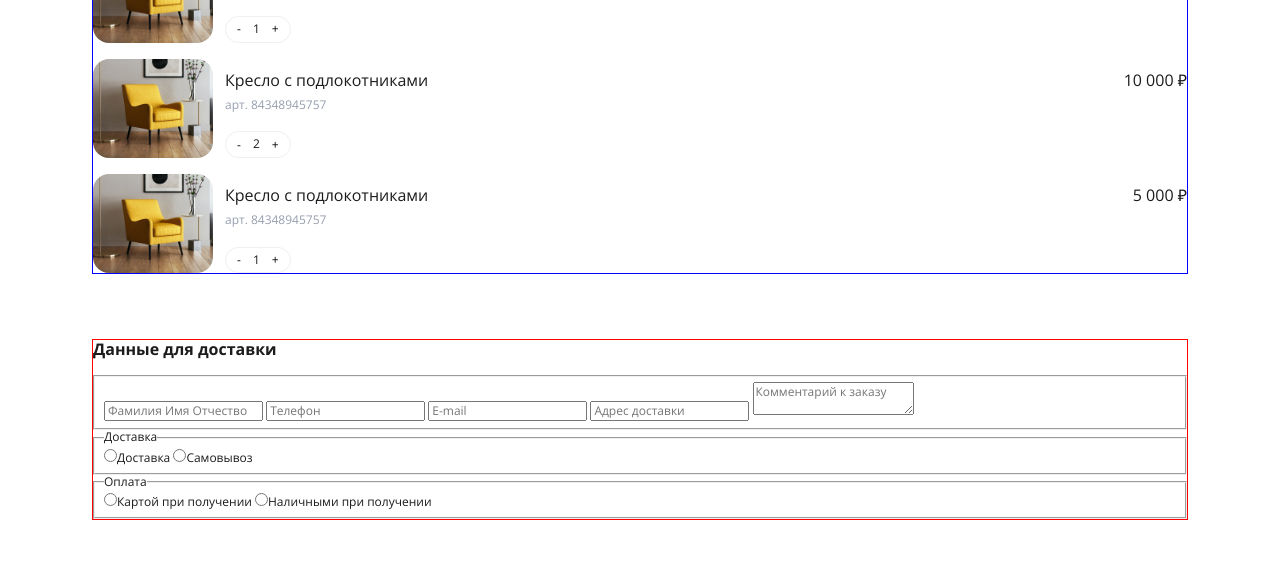
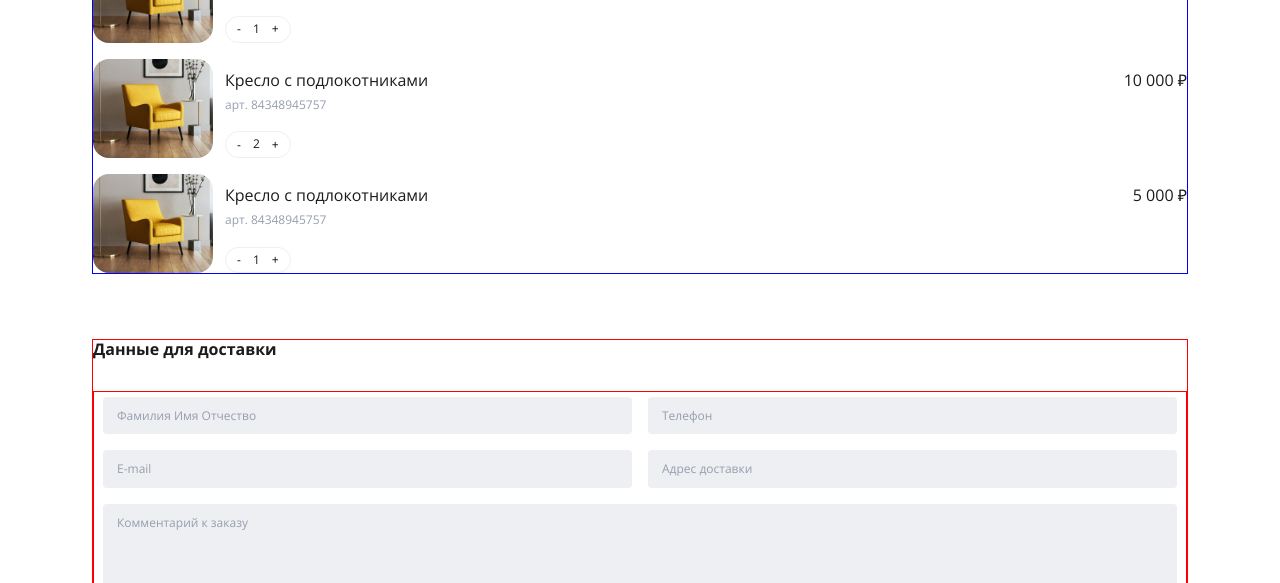
Before and after one commit to Rednata/koff, a website built with Vite: page index.html in a window 1280 px wide. Shown: the part 344-927 px from the top of the page. Built offline with nearby package versions, Linux system fonts and the light colour scheme.

Commit message:
feat: style for radio-input

```diff
--- a/styles/form-order.scss
+++ b/styles/form-order.scss
@@ -1,21 +1,59 @@
 .form-order {
+  display: grid;
+  gap: 16px;
 
   &__fieldset {
+    border: none;
+    border: 1px solid red;
 
     &_input {
+      display: grid;
+      row-gap: 8px;
+
+      @media (min-width: 580px) {
+        grid-template-columns: 1fr 1fr;
+        gap: 10px;
+      }
+      @media (min-width: 820px) {
+        gap: 16px;
+      }
     }
 
     &_radio {
+      display: flex;
+      flex-direction: column;
+      row-gap: 10px;
     }
   }
 
-  &__input {
+  &__input,
+  &__textarea {
+    background-color: #EEEFF2;
+    border: none;
+    padding: 12px 14px;
+    border-radius: 4px;
+  }
+
+  &__input::placeholder,
+  &__textarea::placeholder {
+    color: #969EAE;
   }
 
   &__textarea {
+    min-height: 120px;
+    resize: vertical;
+
+    @media (min-width: 580px) {
+      grid-column: 1/-1;
+    }
   }
 
   &__legend {
+    margin-bottom: 13px;
+
+    @media (min-width: 580px) {
+      margin-bottom: 17px;
+    }
   }
 
   &__label {
--- a/styles/radio.scss
+++ b/styles/radio.scss
@@ -1,5 +1,67 @@
 .radio {
+	// position: relative;
+	display: flex;
+	align-items: center;
+	font-size: 12px;
+	margin-bottom: 8px;
+	color: #151515;
+	line-height: 16px;
+
+	&:last-child {
+		margin-bottom: 0;
+	}
 
 		&__input {
+			position: relative;
+			-webkit-appearance: none;
+			-moz-appearance: none;
+			appearance: none;
+			padding: 2px;
+			margin-right: 8px;
+
+			&:before {
+				content: "";
+				display: block;
+				width: 12px;
+				height: 12px;
+				background-color: #ffffff;
+				border: 1px solid #151515;
+				border-radius: 8px;
+			}
+
+			&:after {
+				content: "";
+				position: absolute;
+				top: 50%;
+				left: 50%;
+				transform: translate(-50%, -50%);
+				width: 4px;
+				height: 4px;
+				background-color: #151515;
+				border-radius: 50%;
+				opacity: 0;
+			}
+
+			&:focus-visible {
+				outline: none;
+
+				&:before {
+					box-shadow: 0px 0px 10px rgba(120, 0, 150, 0.5);
+				}
+			}
+
+			&:checked:after {
+				opacity: 1;
+			}
+
+			&:hover {
+				&:not(:disabled):before {
+					box-shadow: 0px 0px 10px rgba(120, 0, 150, 0.5);
+				}
+
+				&:disabled:before {
+					background-color: #cccccc;
+				}
+			}
 		}
 }
```
